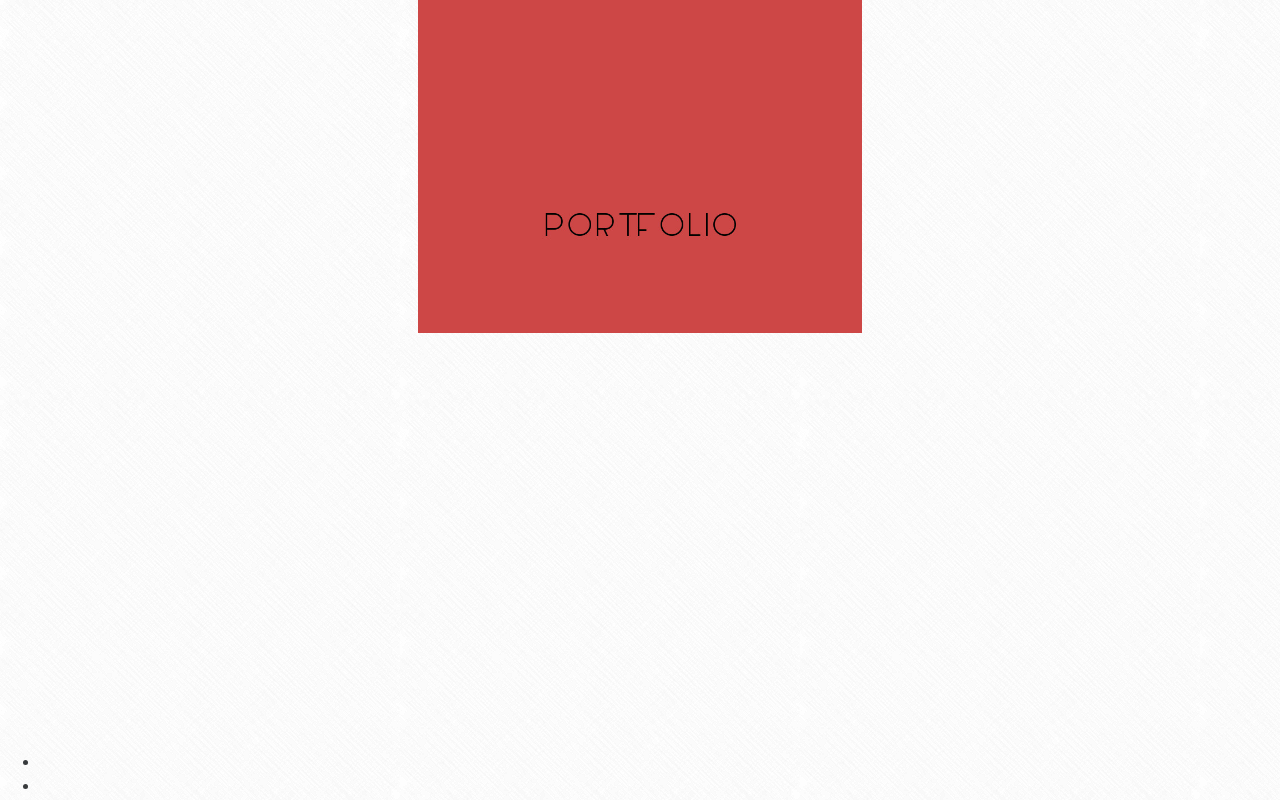
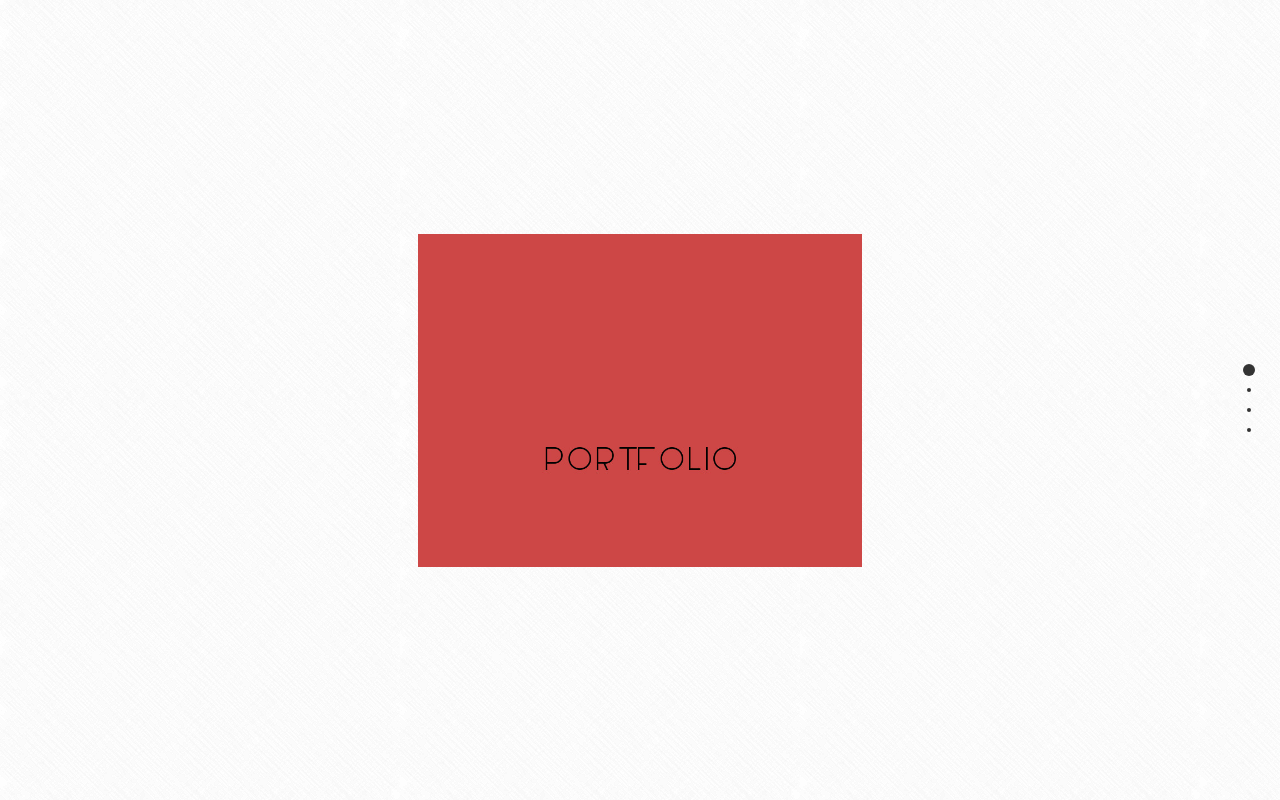
Before and after one commit to shamste82/Portfolio, a website: page index.html in a window 1280 px wide. Drawn offline with Linux system fonts and the light colour scheme; a script that the page names is missing.

```diff
--- a/index.html
+++ b/index.html
@@ -11,7 +11,7 @@
     <link type="text/css" rel="stylesheet" href="css/bootstrap.min.css"/>
     <link rel="stylesheet" href="css/font-awesome.min.css"/>
     <link rel="stylesheet" href="css/animate.min.css"/>
-    <link type="text/css" rel="stylesheet" href="js/jquery.fullpage.min.js"/>
+    <link type="text/css" rel="stylesheet" href="css/jquery.fullpage.min.css"/>
     <link type="text/css" rel="stylesheet" href="css/style.css"/>
 </head>
 <body>
```
